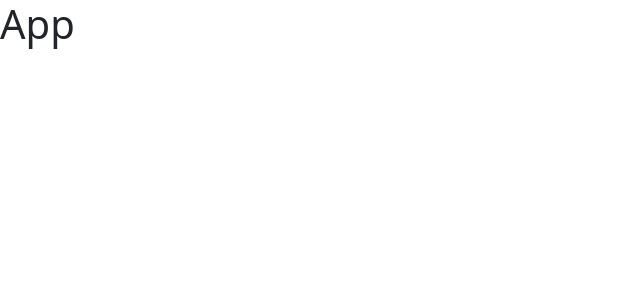
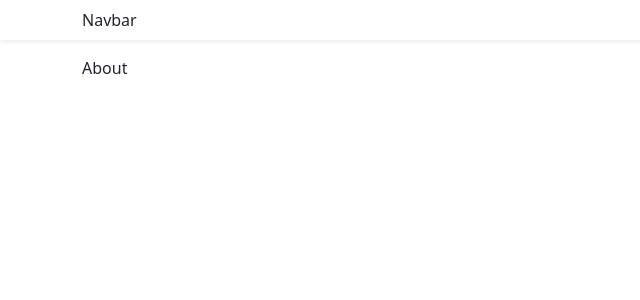
Before and after one commit to StefanoConsonni/advanced-shopping-cart, a React (Vite) app: page /about in a window 1280 px wide. Shown: the top 300 px of the page, without its empty margins (0-640 px from the left). Built offline with nearby package versions, Linux system fonts and the light colour scheme.

Commit message:
create Navbar + Home + Store + About

```diff
--- a/src/App.tsx
+++ b/src/App.tsx
@@ -1,8 +1,24 @@
+import { Container } from "react-bootstrap";
+import { Route, Routes } from "react-router-dom";
+
+// components
+import Navbar from "./components/Navbar";
+import Home from "./pages/Home";
+import Store from "./pages/Store";
+import About from "./pages/About";
+
 function App() {
 	return (
-		<div className="App">
-			<h1>App</h1>
-		</div>
+		<>
+			<Navbar />
+			<Container className="mb-4">
+				<Routes>
+					<Route path="/" element={<Home />} />
+					<Route path="/store" element={<Store />} />
+					<Route path="/about" element={<About />} />
+				</Routes>
+			</Container>
+		</>
 	);
 }
 
--- /dev/null
+++ b/src/components/Navbar.tsx
@@ -0,0 +1,9 @@
+import { Container, Navbar as NavbarBs } from "react-bootstrap";
+
+export default function Navbar() {
+	return (
+		<NavbarBs className="bg-white shadow-sm mb-3">
+			<Container>Navbar</Container>
+		</NavbarBs>
+	);
+}
--- a/src/main.tsx
+++ b/src/main.tsx
@@ -2,9 +2,12 @@
 import ReactDOM from "react-dom/client";
 import App from "./App";
 import "bootstrap/dist/css/bootstrap.min.css";
+import { BrowserRouter as Router } from "react-router-dom";
 
 ReactDOM.createRoot(document.getElementById("root") as HTMLElement).render(
 	<React.StrictMode>
-		<App />
+		<Router>
+			<App />
+		</Router>
 	</React.StrictMode>
 );
--- /dev/null
+++ b/src/pages/About.tsx
@@ -0,0 +1,3 @@
+export default function About() {
+	return <div>About</div>;
+}
--- /dev/null
+++ b/src/pages/Home.tsx
@@ -0,0 +1,3 @@
+export default function Home() {
+	return <div>Home</div>;
+}
--- /dev/null
+++ b/src/pages/Store.tsx
@@ -0,0 +1,3 @@
+export default function Store() {
+	return <div>Store</div>;
+}
```
